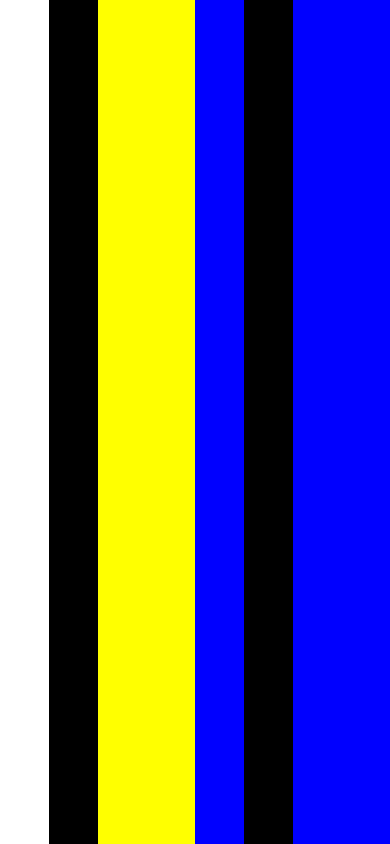
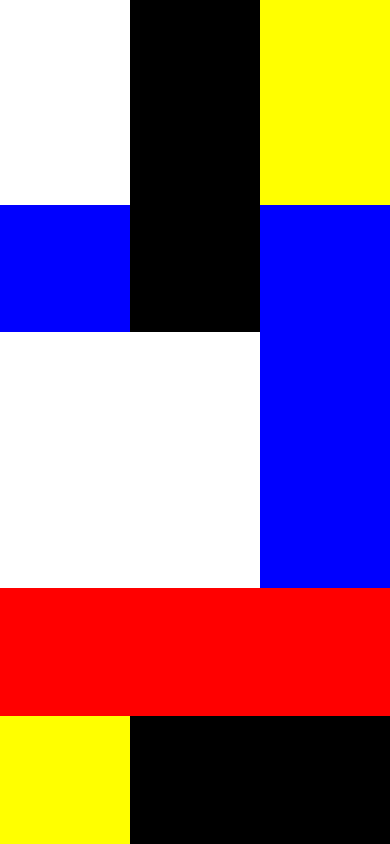
Before and after one commit to DAU-RN-study/DAU-RN-study, a React Native app in the folder study/: screen / in a window 390 px wide. Built offline with nearby package versions, Linux system fonts and the light colour scheme.

Commit message:
1주차 과제

```diff
--- a/study/App.js
+++ b/study/App.js
@@ -16,6 +16,15 @@ const App = () => {
       <View style={styles.container2_2}></View>
       <View style={styles.container2_3}></View>
     </View>
+    <View style={styles.container3}>
+      <View style={styles.container3_1}></View>
+      <View style={styles.container3_2}></View>
+    </View>
+    <View style={{flex: .5, backgroundColor: 'red'}}></View>
+    <View style={styles.container5}>
+      <View style={styles.container5_1}></View>
+      <View style={styles.container5_2}></View>
+    </View>
   </View>
 )};
 
@@ -23,10 +32,10 @@ const App = () => {
 const styles = StyleSheet.create({
   container: {
     flex: 1,
-    flexDirection: 'row'
+    flexDirection: 'column'
   },
   container1: {
-    flex: 1,
+    flex: .8,
     flexDirection: 'row'
   },
   container1_1:{
@@ -38,11 +47,11 @@ const styles = StyleSheet.create({
     backgroundColor: 'black'
   },
   container1_3:{
-    flex: 2,
+    flex: 1,
     backgroundColor: 'yellow'
   },
   container2: {
-    flex: 1,
+    flex: .5,
     flexDirection: 'row'
   },
   container2_1:{
@@ -54,17 +63,33 @@ const styles = StyleSheet.create({
     backgroundColor: 'black'
   },
   container2_3:{
-    flex: 2,
+    flex: 1,
     backgroundColor: 'blue'
   },
-  container: {
+  container3: {
     flex: 1,
     backgroundColor: 'red',
+    flexDirection: 'row'
   },
-  container: {
+  container3_1: {
+    flex: 2,
+    backgroundColor: 'white',
+  },
+  container3_2: {
     flex: 1,
-    flexDirection: 'row',
-    backgroundColor: 'red',
+    backgroundColor: 'blue',
+  },
+  container5: {
+    flex: .5,
+    flexDirection: 'row'
+  },
+  container5_1: {
+    flex: 1,
+    backgroundColor: 'yellow'
+  },
+  container5_2: {
+    flex: 2,
+    backgroundColor: 'black'
   },
 });
 
```
